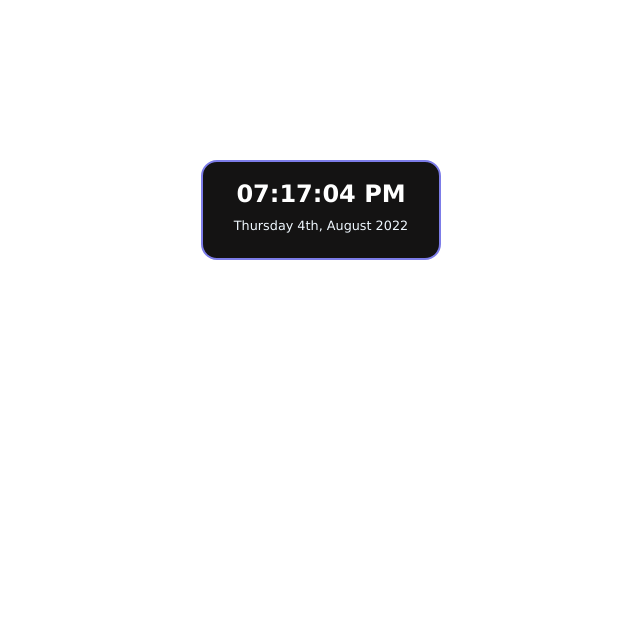
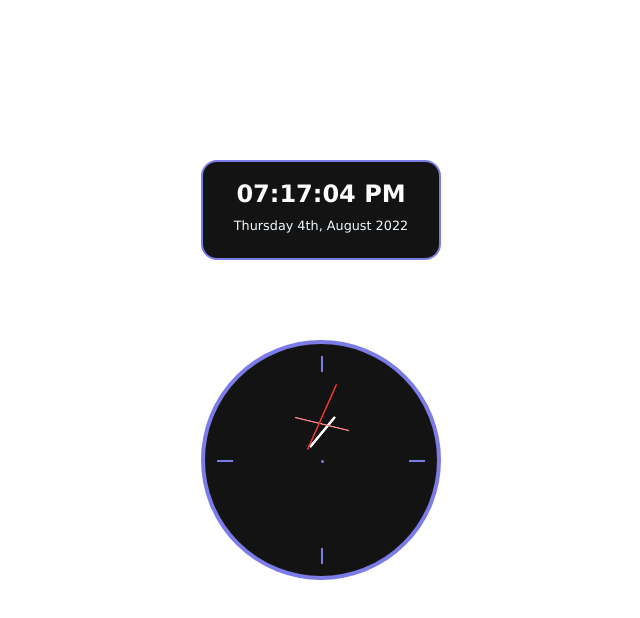
Before and after one commit to Bebek-hub/clock, a plain HTML site: page index.html in a window 1280 px wide. Shown: the whole page, without its empty margins (319-959 px from the left). Drawn offline with Linux system fonts and the light colour scheme; a web font is replaced by a local one.

Commit message:
Add files via upload
-- I updated each file to accommodate the needed solutions in building an Analog clock

```diff
--- a/clock.css
+++ b/clock.css
@@ -11,7 +11,7 @@
     font-size: 16px;
 }
 
-.clock {
+.digital-clock {
     width: 15rem;
     background-color: #141313;
     border: 2px solid #7c7ce8;
@@ -36,3 +36,80 @@
     font-size: 0.8rem;
     color: #f0f8ff;
 }
+
+
+/* Analog clock styling */
+
+.analog-clock {
+    width: 15rem;
+    height: 15rem;
+    background-color: #141313;
+    border: 0.3rem solid #7c7ce8;
+    border-radius: 50%;
+    margin-left: auto;
+    margin-right: auto;
+    margin: 5rem auto;
+    padding: 1rem;
+    position: relative;
+}
+
+.line1 {
+    border-left: 2px solid #7c7ce8;
+    height: 13rem;
+    position: absolute;
+    top: 5%;
+    left: 50%;
+}
+
+.line2 {
+    border-top: 2px solid #7c7ce8;
+    width: 13rem;
+    position: absolute;
+    top: 50%;
+    left: 5%;
+}
+
+.inner-circle {
+    width: 11rem;
+    height: 11rem;
+    border-radius: 50%;
+    background-color: #141313;
+    position: absolute;
+    top: 12%;
+    left: 12%;
+}
+
+.hour {
+    border-left: 3px solid #ffffff;
+    height: 2.5rem;
+    position: absolute;
+    top: 23%;
+    left: 50%;
+}
+
+.minute {
+    border-left: 2px solid #fc8585;
+    height: 3.5rem;
+    top: 14%;
+}
+
+.second {
+    border-left: 2px solid #ec3333;
+    height: 4.5rem;
+    top: 5%;
+}
+
+.hand {
+    border-radius: 0.3rem;
+    position: absolute;
+    left: 50%;
+}
+
+.mid-point {
+    border-left: 0.2rem solid #7c7ce8;
+    border-radius: 0.3rem;
+    height: 0.2rem;
+    position: absolute;
+    left: 50%;
+    top: 50%;
+}
--- a/clock.js
+++ b/clock.js
@@ -96,3 +96,29 @@ function digitalClock() {
 
 }
 digitalClock();
+
+// Analog clock functionalities
+
+const getHour = document.querySelector('.hour')
+const getMinute = document.querySelector('.minute')
+const getSecond = document.querySelector('.second')
+
+function analogClock() {
+    let time = new Date();
+    let hr = time.getHours();
+    let min = time.getMinutes();
+    let sec = time.getSeconds();
+
+    const secdeg = ((360 * sec)/ 60);
+    getSecond.style.transform = `rotate(${secdeg}deg)`;
+
+    const mindeg = ((360 * min)/ 60) + ((6 * min)/ 60);
+    getMinute.style.transform = `rotate(${mindeg}deg)`;
+
+    const hrdeg = ((360 * hr)/ 12) + ((30 * hr)/ 60);
+    getHour.style.transform = `rotate(${hrdeg}deg)`;
+
+
+    setTimeout(analogClock, 1000);
+}
+analogClock()
--- a/index.html
+++ b/index.html
@@ -9,9 +9,20 @@
     <script src="./clock.js" defer></script>
 </head>
 <body>
-    <div class="clock">
-        <p class="time"> Yes</p>
-        <p class="date"> No</p>
+    <div class="digital-clock">
+        <p class="time"> </p>
+        <p class="date"> </p>
+    </div>
+
+    <div class="analog-clock">
+        <div class="line1"></div>
+        <div class="line2"></div>
+        <div class="inner-circle">
+            <div class="hour hand"></div>
+            <div class="minute hand"></div>
+            <div class="second hand"></div>
+            <div class="mid-point"></div>
+        </div>
     </div>
 </body>
 </html>
```
